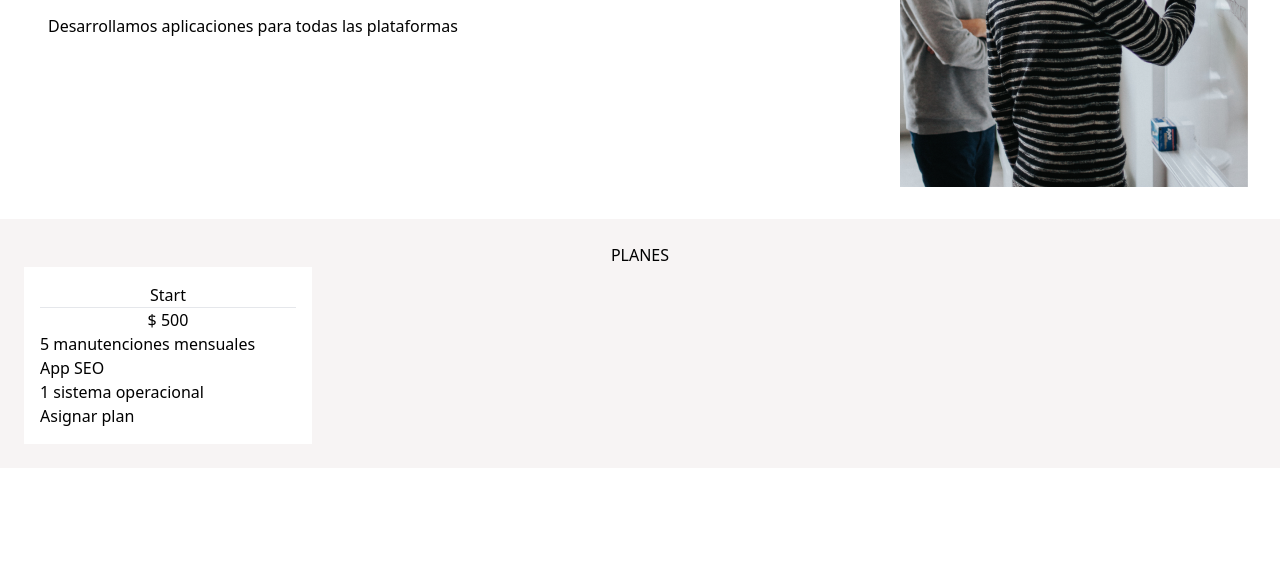
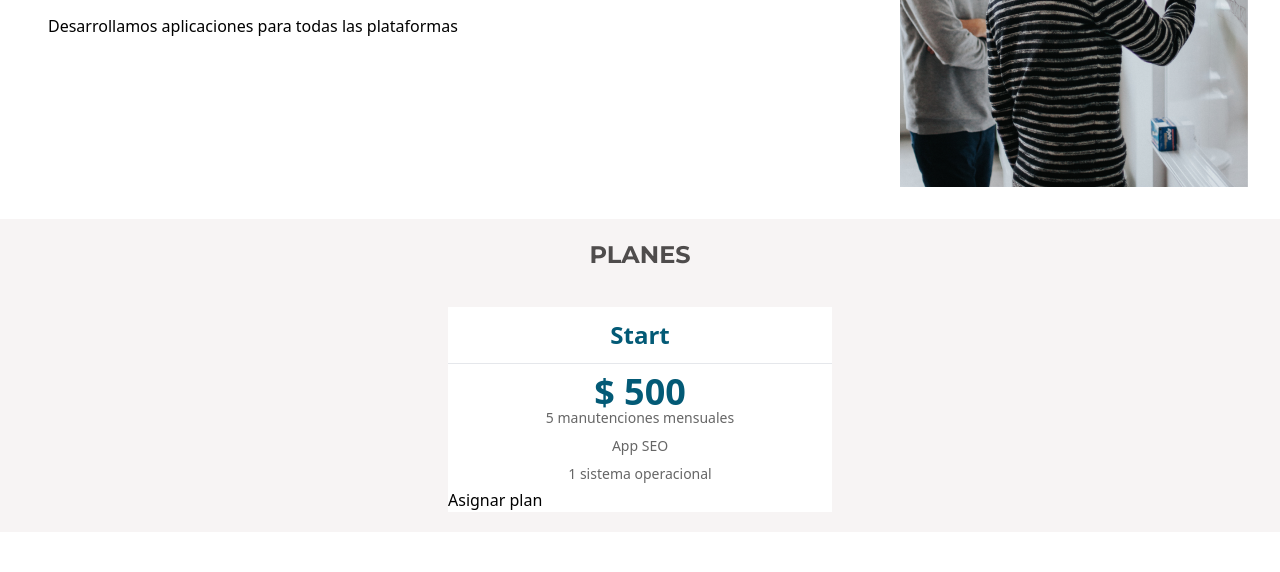
Before and after one commit to barajash70/Apeperia-Responsive, a website built with webpack: page src/index.html in a window 1280 px wide. Shown: the part 1972-2544 px from the top of the page. Before the commit the page ends 2440 px from the top, so only its background shows below. Built offline with nearby package versions, Linux system fonts and the light colour scheme.

Commit message:
trabajando parte del bloque planes

```diff
--- a/src/index.html
+++ b/src/index.html
@@ -149,7 +149,7 @@
           <hr>
         </div>
 
-        <div class="flex flex-wrap justify-between mt-7 ml-8 w-56 md:ml-12 md:w-7/12 lg:w-5/12 lg:mt-8 ">
+        <div class="flex flex-wrap justify-between mt-7 ml-8 w-56 md:ml-28 md:w-7/12 lg:w-5/12 lg:mt-8 ">
 
           <img id="imgAndroid" alt="android" class="w-10 h-10">
           <img id="logoBlackberry" alt="blacberry" class="w-10 h-10">
@@ -163,45 +163,31 @@
 
       </div>
 
+    </section>
+
+    <section class="bg-cenizaclaro mb-10 bg-cover flex flex-col flex-wrap md:items-center">
+
+      <div class="flex flex-wrap justify-center mt-6 font-monserrat font-bold text-2xl leading-6 text-ceniza">
+        <p>PLANES</p>
+      </div>
+
+      <div class="bg-white md:w-96 h-auto mt-10 mb-5 ">
+        <p class="flex flex-wrap justify-center font-sans font-bold text-2xl leading-6 text-verde text-center p-4">Start</p>
+        <hr class="---- bg-full">
+        <p class="flex flex-wrap justify-center font-sans font-bold text-4xl leading-6 text-verde text-center mt-4">$ 500</p>
+        <div class="font-sans font-normal text-sm leading-7 text-gris text-center">
+          <p >5 manutenciones mensuales</p>
+          <p>App SEO</p>
+          <p>1 sistema operacional</p>
+        </div>
 
 
-
-
-
-
+        <a href="#" class="">Asignar plan</a>
+      </div>
 
 
 
     </section>
-
-    <section class="bg-cenizaclaro p-6">
-
-      <div class="flex flex-wrap justify-center">
-        <p>PLANES</p>
-      </div>
-
-      <article class="bg-white  lg:w-72 p-4">
-
-        <p class="flex flex-wrap justify-center">Start</p>
-        <hr class="----">
-        <p class="flex flex-wrap justify-center">$ 500</p>
-        <p class="">5 manutenciones mensuales</p>
-        <p>App SEO</p>
-        <p>1 sistema operacional</p>
-
-        <a href="#" class="">Asignar plan</a>
-
-      </article>
-    </section>
-
-
-
-
-
-
-
-
-
 
 
 
--- a/tailwind.config.js
+++ b/tailwind.config.js
@@ -17,6 +17,8 @@ module.exports = {
         ceniza: "#4F4C4C",
         azulclaro: "#DFE3F5",
         cenizaclaro: "#F7F4F4",
+        verde: "#035A76",
+        gris: " #666666",
       },
       fontFamily: {
         monserrat: ['Montserrat', ...defaultTheme.fontFamily.sans],
```
